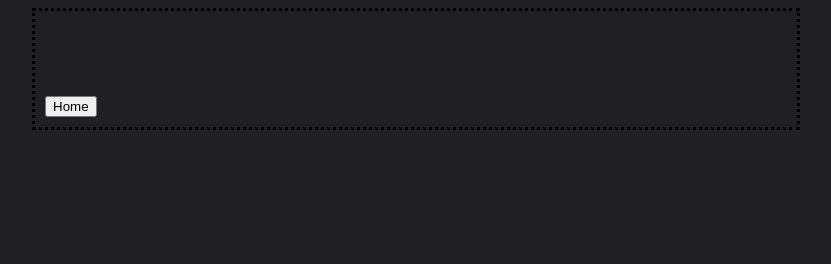
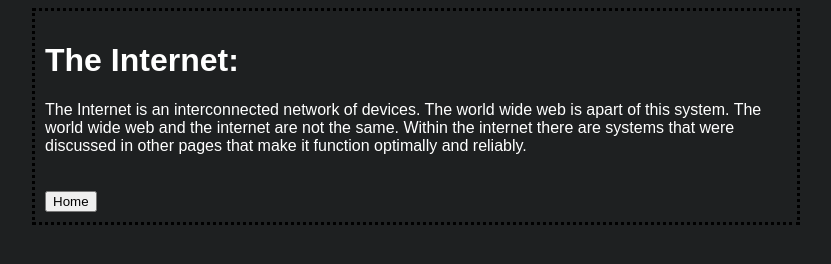
Before and after one commit to CSPAcount/internet, a plain HTML site: page How_The_Internet_Works.html in a window 1280 px wide. Shown: the whole page, without its empty margins (224-1055 px from the left). Drawn offline with Linux system fonts and the light colour scheme.

Commit message:
Add files via upload

```diff
--- a/How_The_Internet_Works.html
+++ b/How_The_Internet_Works.html
@@ -1,7 +1,7 @@
 <!DOCTYPE html>
 <html>
     <head>
-        <title> HTTPandDNS</title>
+        <title> The Internet</title>
          <style type = "text/css">
             body{
                 background-color: #1e2021;
@@ -15,10 +15,10 @@
     </head>
     <body>
         <h1>
-
+            The Internet:
         </h1>
         <p1>
-
+            The Internet is an interconnected network of devices. The world wide web is apart of this system. The world wide web and the internet are not the same. Within the internet there are systems that were discussed in other pages that make it function optimally and reliably.
         </p1>
         <br><br><br>
         <a href = "https://cspacount.github.io/internet/index.html">
```
